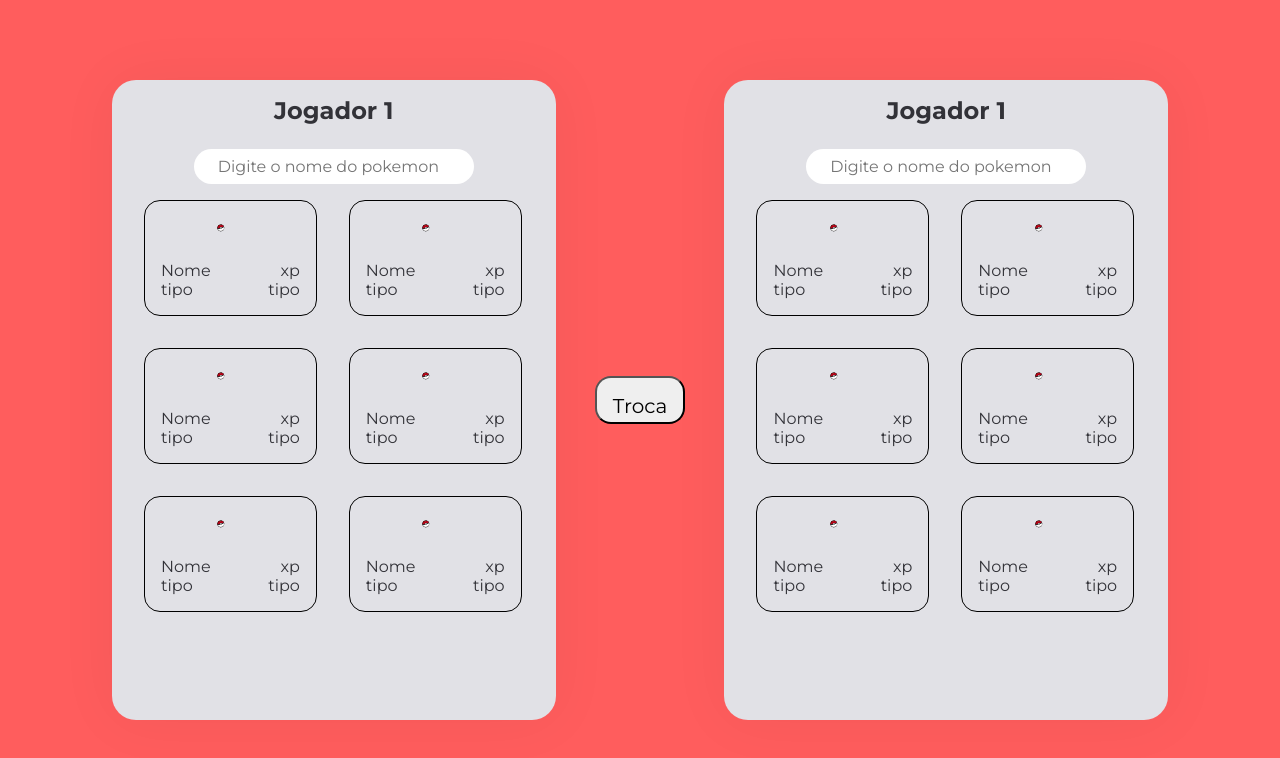
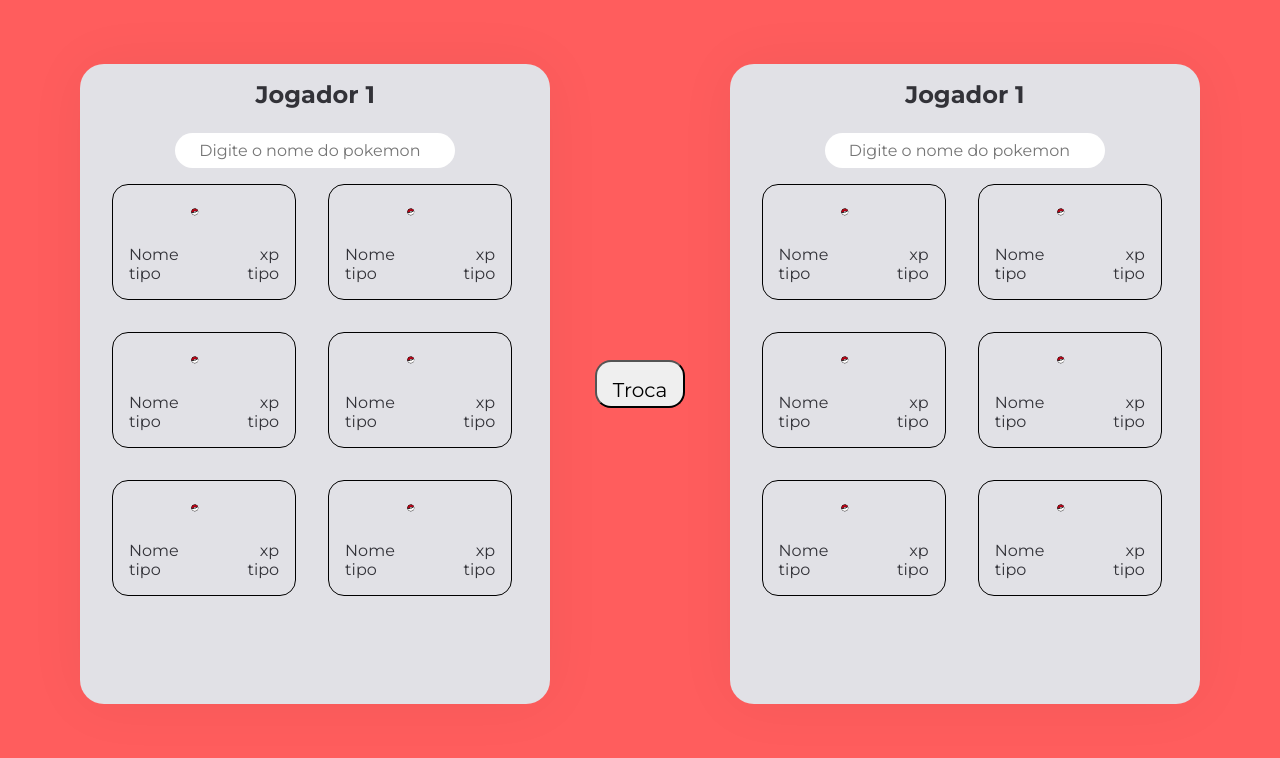
Before and after one commit to ArieleM/pokeblue-test, a Next.js app: page /trade in a window 1280 px wide. Shown: the top 758 px of the page. Built offline with nearby package versions, Linux system fonts and the light colour scheme; no server answers.

Commit message:
Add pokeapi

```diff
--- a/package.json
+++ b/package.json
@@ -9,6 +9,7 @@
     "lint": "next lint"
   },
   "dependencies": {
+    "axios": "^0.21.1",
     "next": "11.0.1",
     "react": "17.0.2",
     "react-dom": "17.0.2",
--- a/src/components/Bag/index.tsx
+++ b/src/components/Bag/index.tsx
@@ -1,5 +1,7 @@
 import styles from "./styles.module.scss";
 import { Card } from "../Card";
+import { useEffect } from "react";
+import { api } from "../../service/api";
 interface IBagProps {
   name: string;
 }
--- a/src/components/Bag/styles.module.scss
+++ b/src/components/Bag/styles.module.scss
@@ -13,6 +13,7 @@
   background-color: var(--gray-100);
   box-shadow: 0px 0px 60px rgba(0, 0, 0, 0.05);
 
+
   input{
 
     width: 280px;
@@ -25,6 +26,8 @@
   }
 }
 .bagCards{
+  max-height: 62vh;
   display: flex;
   flex-wrap: wrap;
+  overflow-y: scroll;
 }
--- a/src/pages/trade.module.scss
+++ b/src/pages/trade.module.scss
@@ -1,7 +1,7 @@
 .container{
   max-width: 1120px;
-  margin: 5rem auto;
-  padding: 0 2rem;
+  margin: 4rem auto;
+  padding: 0;
 
   display: flex;
   justify-content: space-between;
--- a/src/pages/trade.tsx
+++ b/src/pages/trade.tsx
@@ -1,8 +1,15 @@
 import Head from "next/head";
 import styles from "./trade.module.scss";
 import { Bag } from "../components/Bag";
+import { useEffect } from "react";
+import { api } from "../service/api";
 
 export default function Trade() {
+  useEffect(() => {
+    api.get("pokemon/?limit=1118").then((response) => {
+      console.log(response.data);
+    });
+  }, []);
   return (
     <>
       <Head>
--- /dev/null
+++ b/src/service/api.ts
@@ -0,0 +1,5 @@
+import axios from "axios";
+
+export const api = axios.create({
+  baseURL: "https://pokeapi.co/api/v2/",
+});
```
Also changed, not shown: 1 other file (tests, documents, lock files or other folders).
